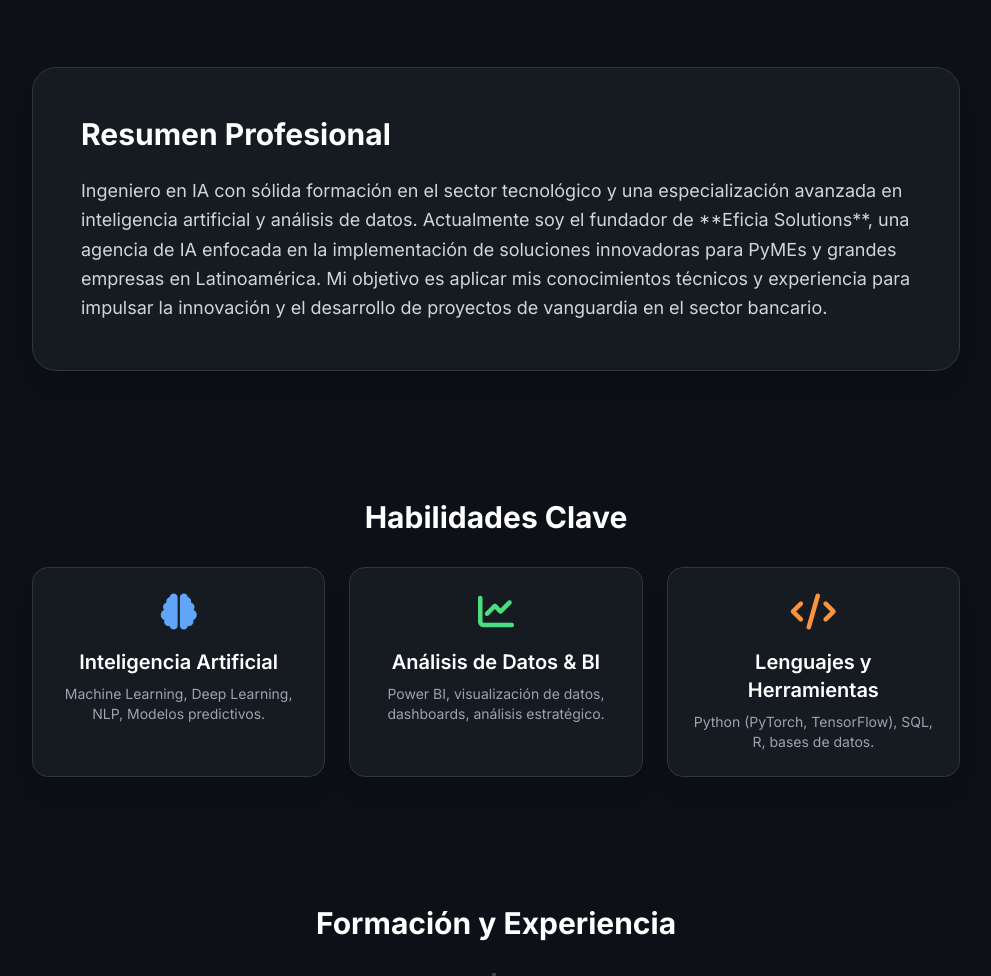
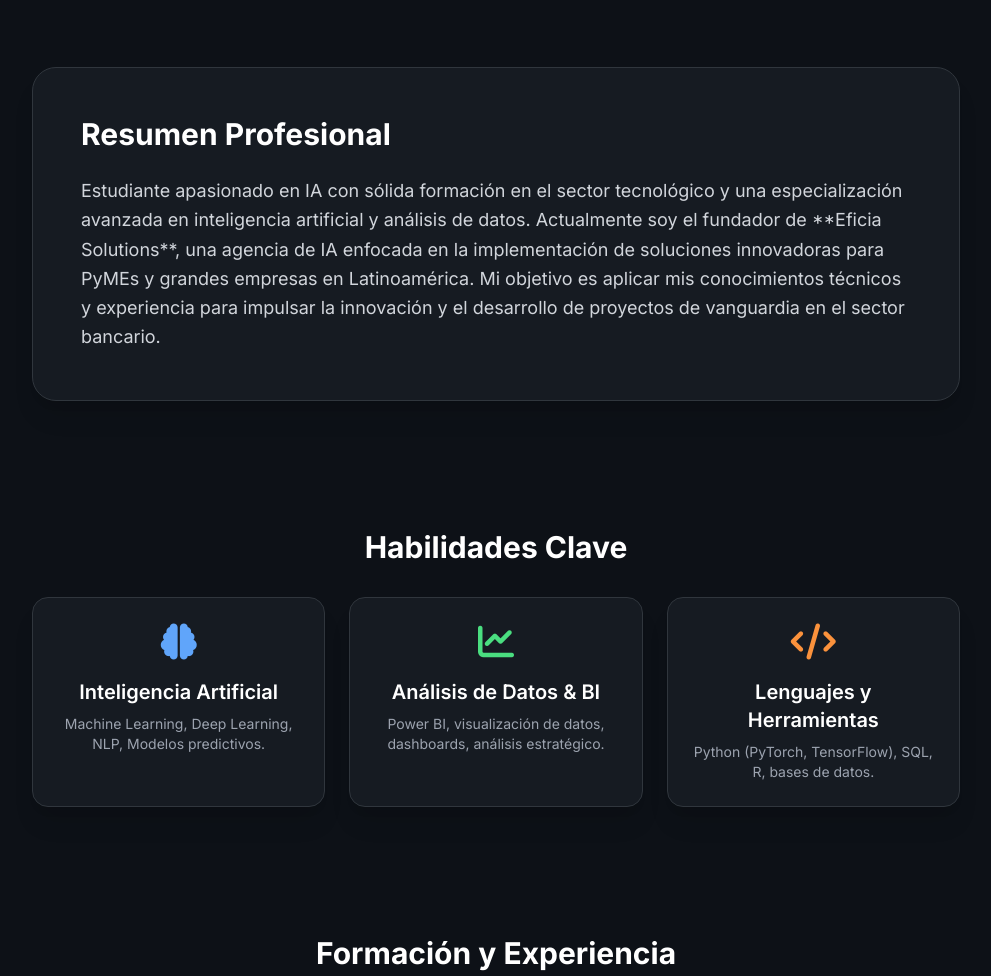
Before and after one commit to brettovargarcia-ai/Bret-impulsa-, a plain HTML site: page index.html in a window 1280 px wide. Shown: the part 858-1834 px from the top of the page, without its empty margins (144-1135 px from the left). Drawn offline with nearby package versions, Linux system fonts and the light colour scheme.

Commit message:
Update index.html
Cambio de descripción

Signed-off-by: brettovargarcia-ai <229257571+brettovargarcia-ai@users.noreply.github.com>

```diff
--- a/index.html
+++ b/index.html
@@ -99,7 +99,7 @@
         <div class="bg-card rounded-3xl shadow-xl p-8 md:p-12">
             <h2 class="text-3xl font-bold text-white mb-6">Resumen Profesional</h2>
             <p class="text-lg text-gray-300 leading-relaxed">
-                Ingeniero en IA con sólida formación en el sector tecnológico y una especialización avanzada en inteligencia artificial y análisis de datos. Actualmente soy el fundador de **Eficia Solutions**, una agencia de IA enfocada en la implementación de soluciones innovadoras para PyMEs y grandes empresas en Latinoamérica. Mi objetivo es aplicar mis conocimientos técnicos y experiencia para impulsar la innovación y el desarrollo de proyectos de vanguardia en el sector bancario.
+                Estudiante apasionado en IA con sólida formación en el sector tecnológico y una especialización avanzada en inteligencia artificial y análisis de datos. Actualmente soy el fundador de **Eficia Solutions**, una agencia de IA enfocada en la implementación de soluciones innovadoras para PyMEs y grandes empresas en Latinoamérica. Mi objetivo es aplicar mis conocimientos técnicos y experiencia para impulsar la innovación y el desarrollo de proyectos de vanguardia en el sector bancario.
             </p>
         </div>
     </section>
```
